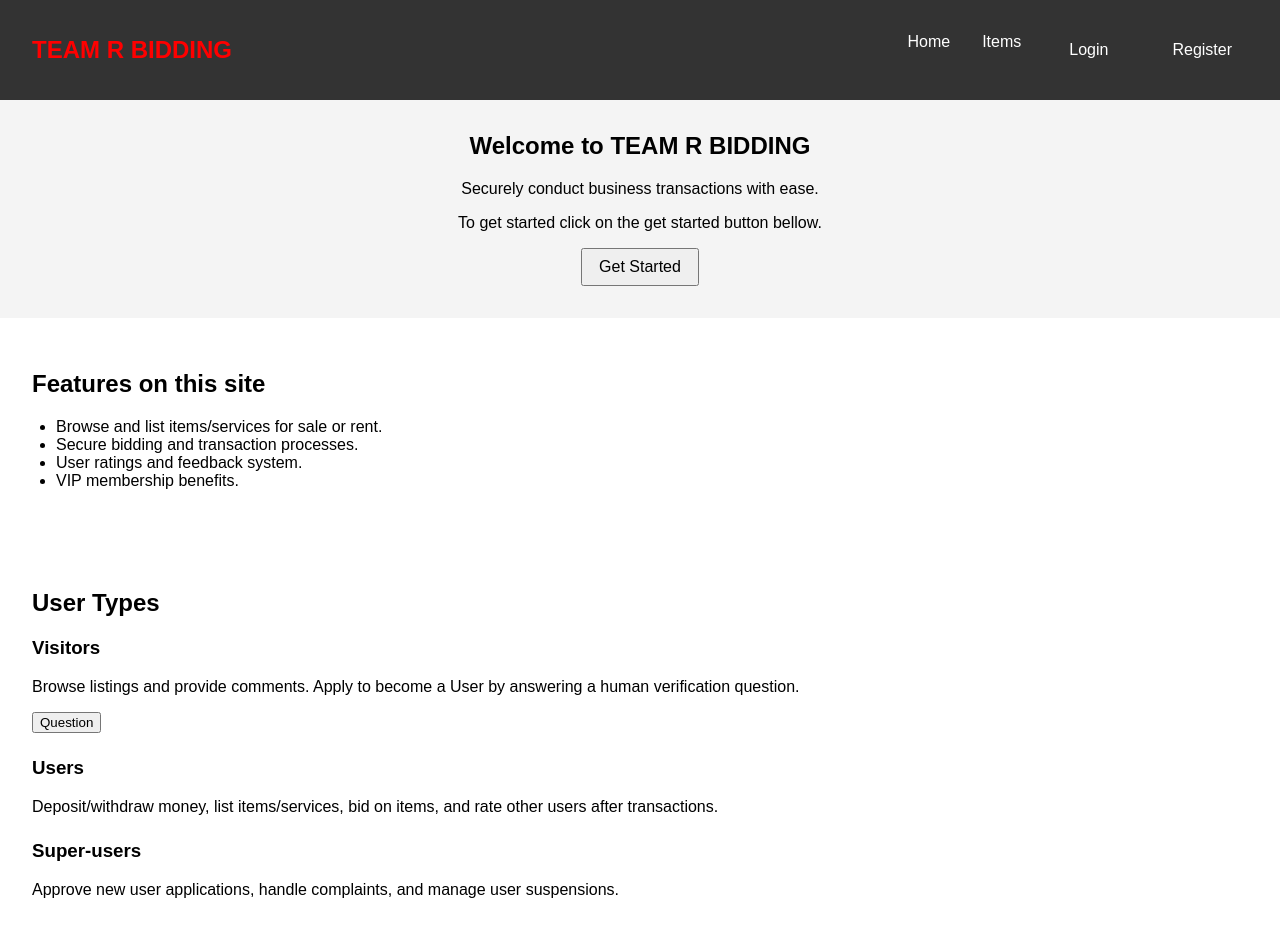
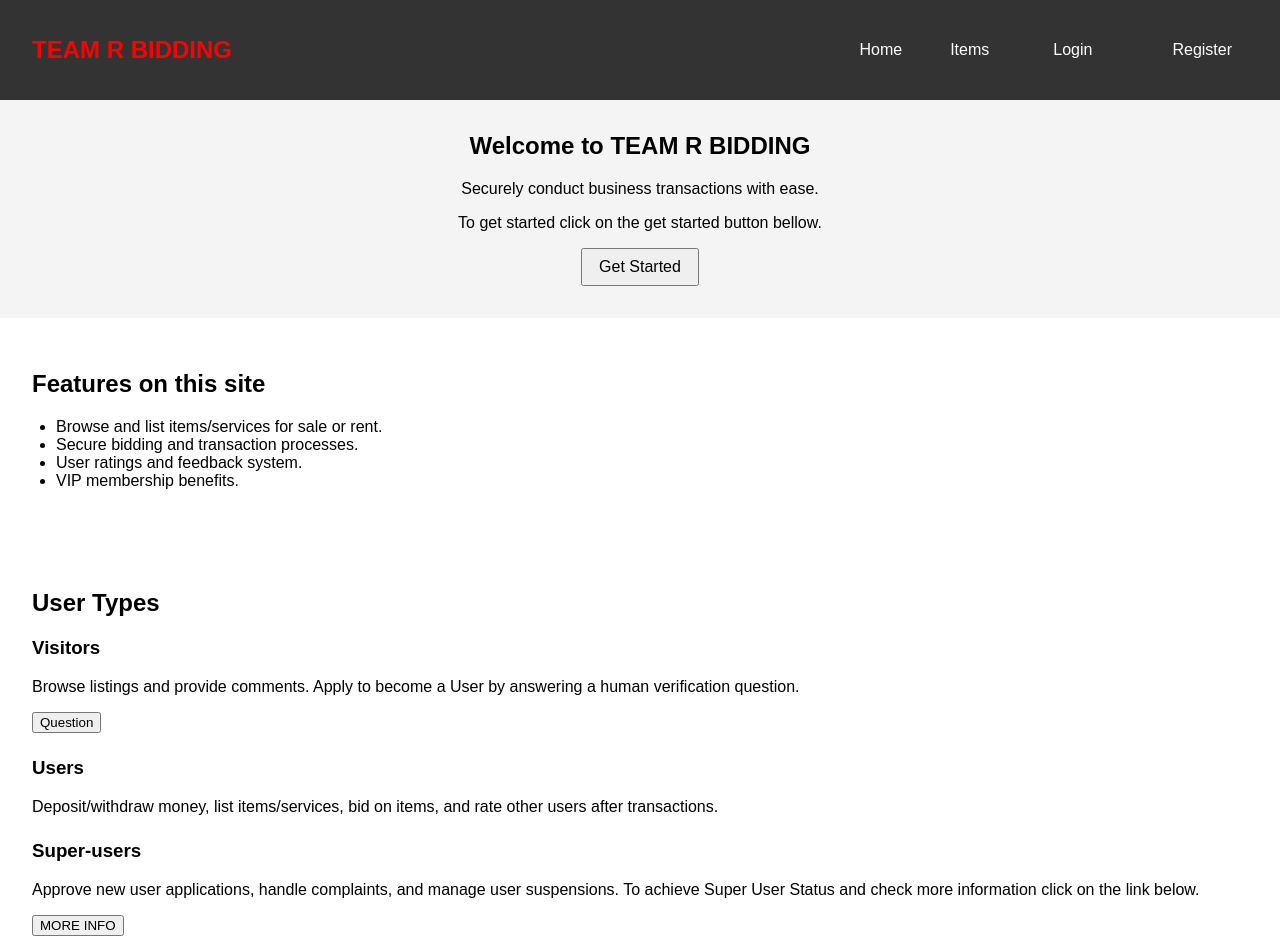
Before and after one commit to alexisj890/FinalProject_323, a React (Vite) app in the folder FinalBiddingProject-Frontend/: page / in a window 1280 px wide. Shown: the top 952 px of the page. Built offline with nearby package versions, Linux system fonts and the light colour scheme; no server answers.

Commit message:
added more info for super users, and users

```diff
--- a/FinalBiddingProject-Frontend/src/App.jsx
+++ b/FinalBiddingProject-Frontend/src/App.jsx
@@ -11,6 +11,7 @@ import Features from './components/Features';
 import UserTypes from './components/UserTypes';
 import ItemListings from './components/ItemListings';
 import Profile from './components/Profile';
+import MoreInfo from './components/MoreInfo'; // Import MoreInfo component
 
 function App() {
   const [isLoginOpen, setIsLoginOpen] = useState(false);
@@ -57,7 +58,8 @@ function App() {
           }
         />
         <Route path="/items" element={<ItemListings />} />
-        <Route path="/profile" element={<Profile />} /> {/* Add Profile route */}
+        <Route path="/profile" element={<Profile />} />
+        <Route path="/more-info" element={<MoreInfo />} /> {/* Add MoreInfo route */}
         <Route
           path="*"
           element={<h1 style={{ textAlign: 'center' }}>404 - Page Not Found</h1>}
--- a/FinalBiddingProject-Frontend/src/components/Footer.jsx
+++ b/FinalBiddingProject-Frontend/src/components/Footer.jsx
@@ -3,7 +3,7 @@ import React from 'react';
 function Footer() {
   return (
     <footer>
-      <p>&copy; {new Date().getFullYear()} 322 Bidding</p>
+      <p>&copy; {new Date().getFullYear()} Team R Bidding</p>
       <p>Contact us: 322Bidding@gmail.com</p>
     </footer>
   );
--- a/FinalBiddingProject-Frontend/src/components/Header.css
+++ b/FinalBiddingProject-Frontend/src/components/Header.css
@@ -13,35 +13,36 @@
 .brand {
   font-size: 1.5rem;
   font-weight: bold;
-  color: red; /* The brand text is red */
+  color: red;
 }
 
 .brand-link {
-  color: red; /* Ensures the brand link is always red */
+  color: red;
   text-decoration: none;
 }
 
 .brand-link:hover {
-  text-decoration: underline; /* Adds an underline on hover */
-}
-
-.brand-link:visited {
-  color: red; /* Prevents the brand link from turning purple */
+  text-decoration: underline;
 }
 
 .nav-links {
   list-style: none;
   display: flex;
-  gap: 1rem;
+  justify-content: center;
+  align-items: center;
+  gap: 2rem;
+  margin: 0;
 }
 
 .nav-links li {
-  display: inline;
+  display: flex;
+  align-items: center;
 }
 
 .nav-links a {
   color: white;
   text-decoration: none;
+  font-size: 1rem;
 }
 
 .nav-links a:hover {
@@ -49,7 +50,7 @@
 }
 
 .nav-links a:visited {
-  color: white; /* Prevents navigation links from turning purple */
+  color: white;
 }
 
 .nav-button {
@@ -59,6 +60,7 @@
   padding: 0.5rem 1rem;
   border-radius: 4px;
   cursor: pointer;
+  font-size: 1rem;
 }
 
 .nav-button:hover {
--- /dev/null
+++ b/FinalBiddingProject-Frontend/src/components/MoreInfo.jsx
@@ -0,0 +1,34 @@
+import React from 'react';
+
+function MoreInfo() {
+  return (
+    <section id="more-info">
+      <h2>More Information</h2>
+      <p>
+        Super-users are responsible for maintaining the integrity of the platform by approving user applications,
+        resolving complaints, and managing user suspensions. They are trusted members who ensure the community
+        runs smoothly and fairly. A Super-user has all the functonalitys of  regular user.
+      </p>
+      <p>
+        If you want to become a Super-user, you must meet the following criteria:
+      </p>
+      <ul>
+        <li>Maintain an excellent user rating.</li>
+        <li>Complete at least 100 successful transactions.</li>
+        <li>Pass a verification process conducted by existing Super-users.</li>
+        <li>You must also always have $5000 or more in your account</li>
+      </ul>
+        <p>
+            Perks of Super-user
+            <ul>
+               <li> Get 10% off any purchase</li>
+               <li>Host a live bidding session</li>
+            </ul>
+        </p>
+      <p>A standerd user is able to deposit/withdraw money and can list items. When you are listing items you can decide which user to sell ur item to. </p>
+      <p>For further inquiries, please contact support.Or email us at TeamRBid@gmail.com</p>
+    </section>
+  );
+}
+
+export default MoreInfo;
--- a/FinalBiddingProject-Frontend/src/components/UserTypes.jsx
+++ b/FinalBiddingProject-Frontend/src/components/UserTypes.jsx
@@ -1,4 +1,5 @@
 import React from 'react';
+import { Link } from 'react-router-dom'; // Import Link for navigation
 
 function UserTypes() {
   return (
@@ -21,7 +22,11 @@ function UserTypes() {
         <h3>Super-users</h3>
         <p>
           Approve new user applications, handle complaints, and manage user suspensions.
+          To achieve Super User Status and check more information click on the link below.
         </p>
+        <Link to="/more-info">
+          <button>MORE INFO</button>
+        </Link>
       </div>
     </section>
   );
```
